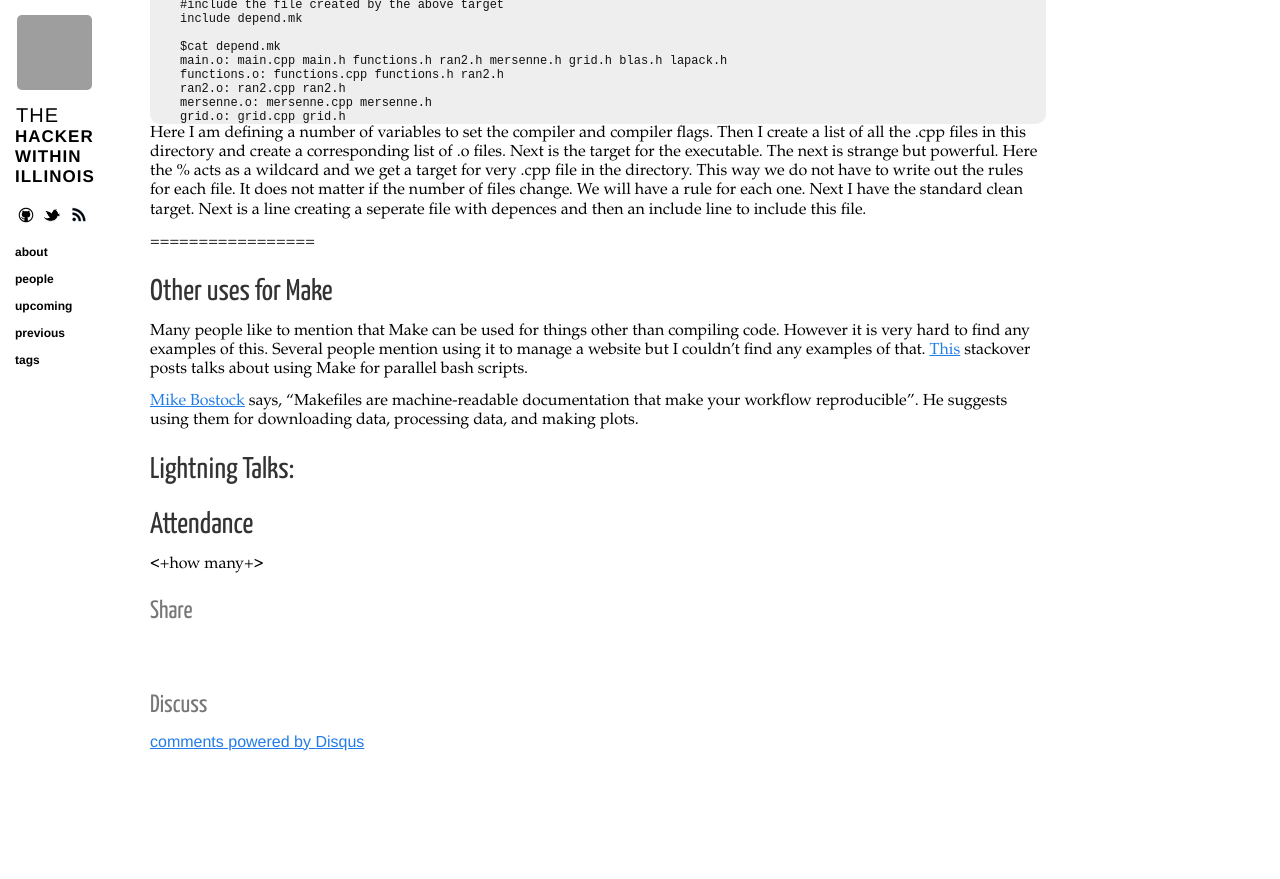
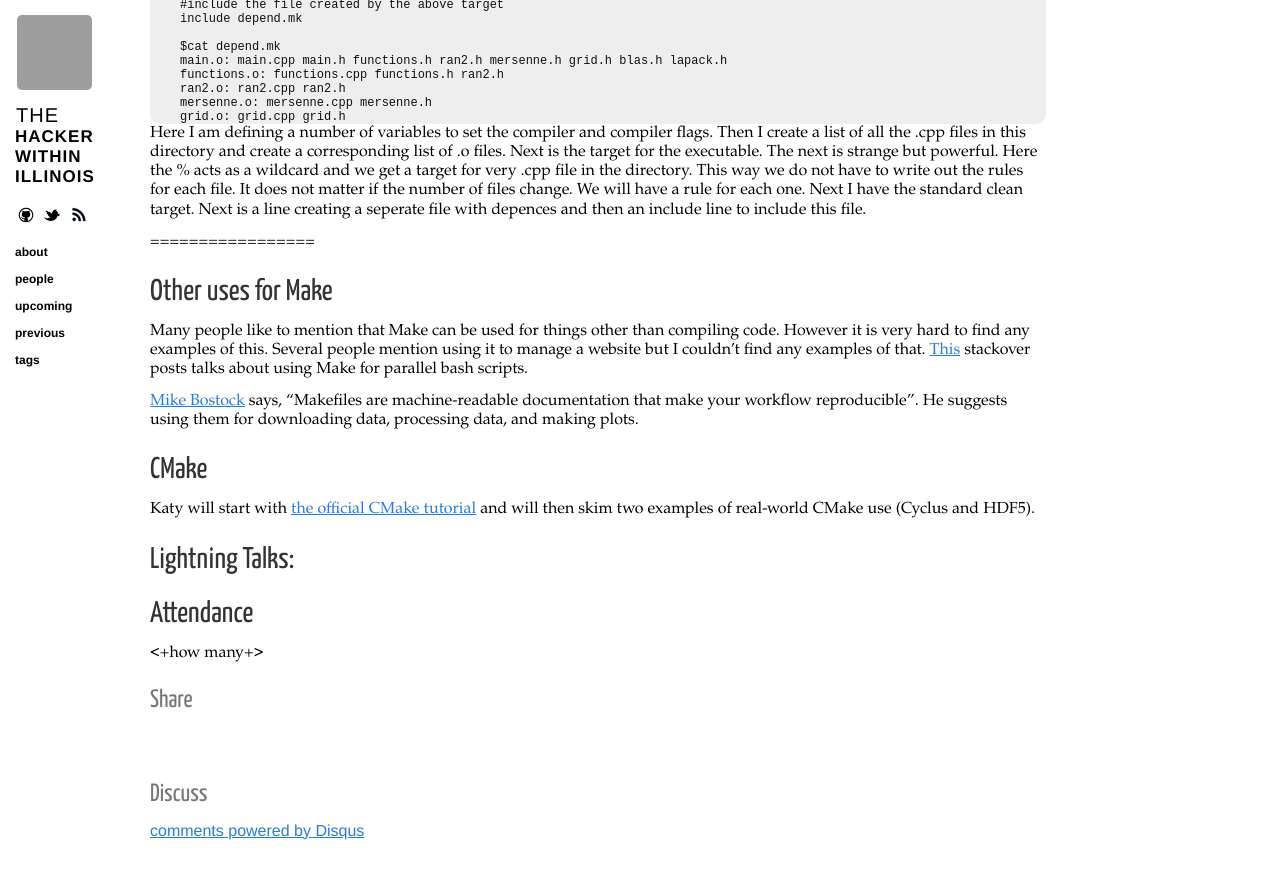
Before and after one commit to thehackerwithin/illinois, a Jekyll site: the page built from _posts/2016-10-19-make-build-sys-f16.md, in a window 1280 px wide and 900 px high, scrolled down 2779 px. Shown: the top 879 px of the window. Built offline with Jekyll 4.4.1, drawn with Linux system fonts in a browser that asks for light colours; nearby versions of some CDN libraries; comment, search, counter and statistics services are not loaded; before the commit the page ends 3590 px from its top, so only the background shows below that; grey boxes are pictures that could not be loaded.

Commit message:
adds katy cmake links

```diff
--- a/_posts/2016-10-19-make-build-sys-f16.md
+++ b/_posts/2016-10-19-make-build-sys-f16.md
@@ -194,6 +194,12 @@ Many people like to mention that Make can be used for things other than compilin
 [Mike Bostock](https://bost.ocks.org/mike/make/) says, "Makefiles are machine-readable documentation that make your workflow reproducible". He suggests using them for downloading data, processing data, and making plots.
 
 
+## CMake
+
+Katy will start with [the official CMake
+tutorial](https://cmake.org/cmake-tutorial/) and will then skim two examples of
+real-world CMake use (Cyclus and HDF5).
+
 ## Lightning Talks:
 
 ## Attendance
```
